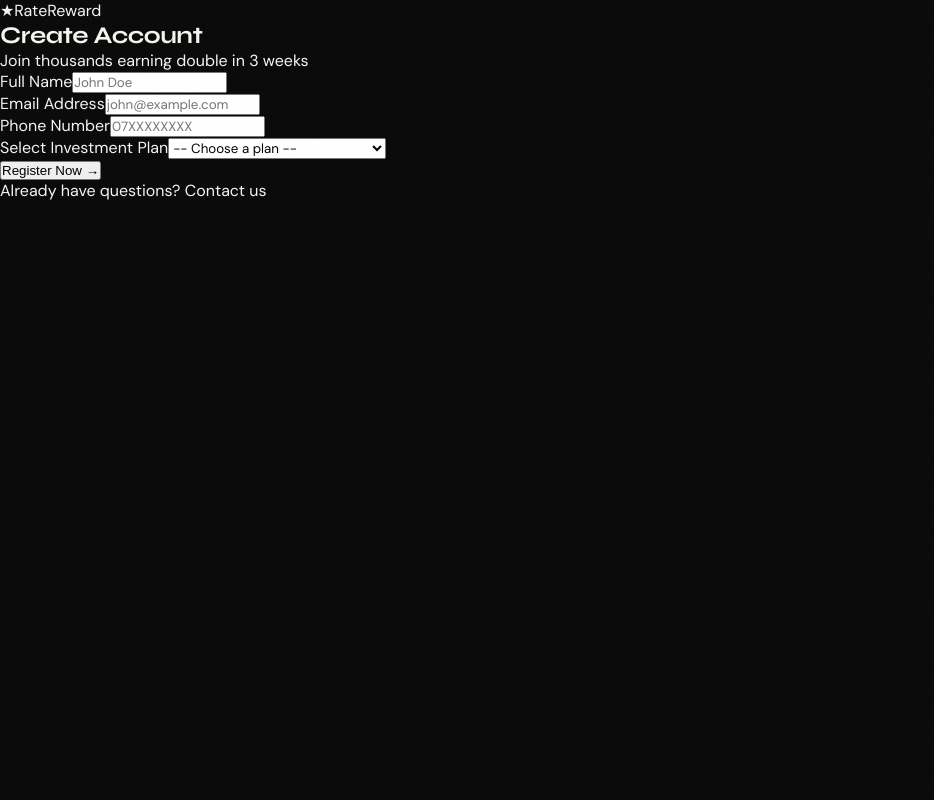
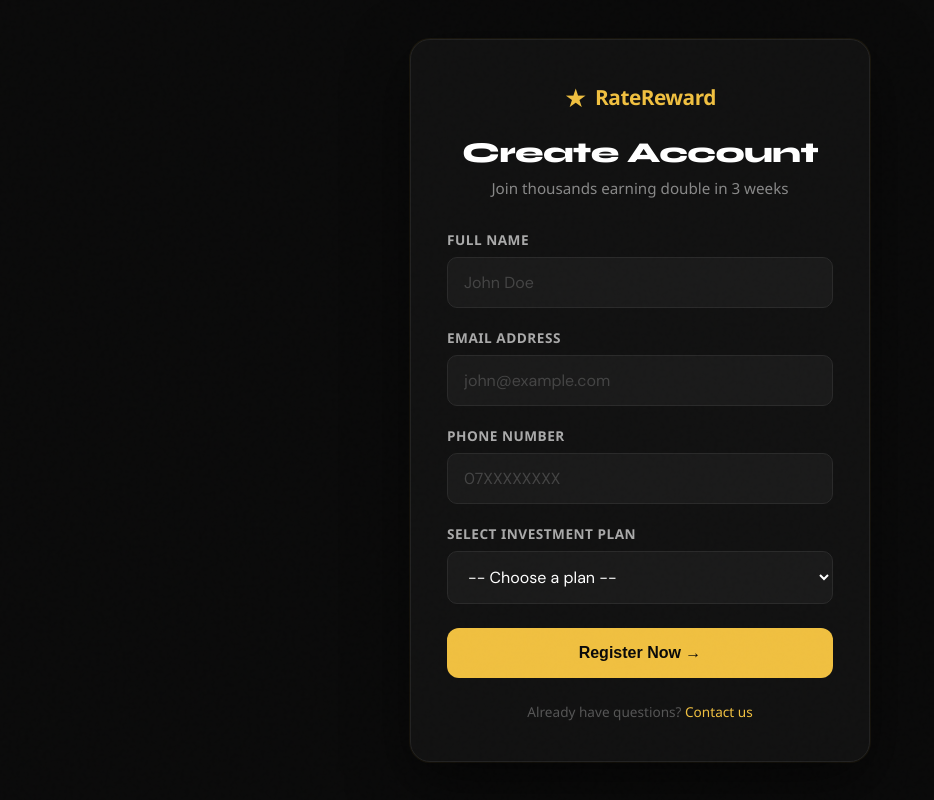
Before and after one commit to mikerodgers670/ratereward, a React (Vite) app in the folder ratereward/: page /register in a window 1280 px wide. Shown: the whole page, without its empty margins (0-934 px from the left). Built offline with nearby package versions, Linux system fonts and the light colour scheme.

Commit message:
Update RegisterPage.css

```diff
--- a/ratereward/src/pages/RegisterPage.css
+++ b/ratereward/src/pages/RegisterPage.css
@@ -1,217 +1,214 @@
-.reg-page {
-  min-height: 100vh;
-  background: var(--bg);
-  position: relative;
-  overflow-x: hidden;
-}
-.reg-glow {
-  position: fixed; top: -200px; right: -200px;
-  width: 600px; height: 600px;
-  background: radial-gradient(circle, rgba(240,192,64,0.08) 0%, transparent 70%);
-  pointer-events: none; z-index: 0;
-}
-.reg-header {
-  position: sticky; top: 0; z-index: 50;
-  display: flex; align-items: center; justify-content: space-between;
-  padding: 18px 24px;
-  background: rgba(10,10,10,0.8);
-  backdrop-filter: blur(20px);
-  border-bottom: 1px solid var(--border);
-}
-.back-btn {
-  width: 40px; height: 40px; border-radius: 50%;
-  background: var(--bg3); border: 1px solid var(--border);
-  color: var(--text); cursor: pointer; display: flex; align-items: center; justify-content: center;
-  transition: all 0.2s;
-}
-.back-btn:hover { background: var(--bg4); border-color: var(--border2); }
-.nav-logo { display: flex; align-items: center; gap: 7px; font-family: 'Syne', sans-serif; font-weight: 700; font-size: 17px; }
-.logo-star { color: var(--gold); font-size: 18px; }
-
-/* PROGRESS */
-.progress-wrap { padding: 24px 24px 0; max-width: 640px; margin: 0 auto; }
-.progress-steps { display: flex; gap: 0; margin-bottom: 12px; overflow-x: auto; padding-bottom: 4px; }
-.prog-step { display: flex; align-items: center; gap: 7px; flex-shrink: 0; padding-right: 20px; }
-.prog-dot {
-  width: 26px; height: 26px; border-radius: 50%;
-  background: var(--bg3); border: 1.5px solid var(--border);
-  display: flex; align-items: center; justify-content: center;
-  font-size: 11px; font-weight: 700; color: var(--text3);
-  transition: all 0.3s;
-}
-.prog-step.active .prog-dot { background: var(--gold); border-color: var(--gold); color: #0a0a0a; }
-.prog-step.done .prog-dot { background: var(--green); border-color: var(--green); color: white; }
-.prog-label { font-size: 12px; color: var(--text3); white-space: nowrap; }
-.prog-step.active .prog-label { color: var(--gold); font-weight: 600; }
-.prog-step.done .prog-label { color: var(--green); }
-.progress-bar { height: 3px; background: var(--bg3); border-radius: 99px; overflow: hidden; }
-.progress-fill { height: 100%; background: linear-gradient(90deg, var(--gold-dim), var(--gold)); border-radius: 99px; transition: width 0.5s cubic-bezier(0.4,0,0.2,1); }
-
-/* FORM CARD */
-.reg-card-wrap { max-width: 640px; margin: 28px auto 60px; padding: 0 24px; position: relative; z-index: 1; }
-.reg-card {
-  background: var(--bg2);
-  border: 1px solid var(--border);
-  border-radius: 24px;
-  padding: 36px;
-}
-.form-step {}
-.form-step h2 { font-size: 26px; font-weight: 800; margin-bottom: 8px; }
-.step-sub { font-size: 14px; color: var(--text2); margin-bottom: 28px; line-height: 1.6; }
-
-/* FIELDS */
-.field { margin-bottom: 18px; }
-.field label { display: block; font-size: 13px; color: var(--text2); margin-bottom: 8px; font-weight: 500; }
-.field input, .field textarea {
-  width: 100%; background: var(--bg3); border: 1px solid var(--border);
-  border-radius: var(--radius-sm); padding: 12px 14px;
-  font-size: 15px; color: var(--text); outline: none;
-  transition: border-color 0.2s; font-family: 'DM Sans', sans-serif;
-}
-.field input:focus, .field textarea:focus { border-color: rgba(240,192,64,0.5); box-shadow: 0 0 0 3px rgba(240,192,64,0.07); }
-.field textarea { resize: vertical; }
-.err { font-size: 12px; color: var(--red); margin-top: 6px; display: block; }
-
-.input-prefix { position: relative; }
-.prefix { position: absolute; left: 14px; top: 50%; transform: translateY(-50%); font-size: 15px; color: var(--text2); pointer-events: none; }
-.input-icon-wrap { position: relative; }
-.eye-btn { position: absolute; right: 12px; top: 50%; transform: translateY(-50%); background: none; border: none; color: var(--text3); cursor: pointer; padding: 4px; }
-.eye-btn:hover { color: var(--text2); }
-
-/* PLAN SELECT */
-.plan-select-grid { display: grid; grid-template-columns: 1fr 1fr; gap: 14px; margin-bottom: 8px; }
-.plan-opt {
-  background: var(--bg3); border: 1.5px solid var(--border);
-  border-radius: var(--radius); padding: 20px 18px;
-  cursor: pointer; text-align: left; transition: all 0.2s;
-  position: relative; color: var(--text);
-}
-.plan-opt:hover { border-color: var(--border2); }
-.plan-opt-active { border-color: var(--gold) !important; background: rgba(240,192,64,0.06) !important; }
-.plan-opt-pop { border-color: rgba(240,192,64,0.3); }
-.pop-pill {
-  position: absolute; top: -10px; left: 50%; transform: translateX(-50%);
-  background: var(--gold); color: #0a0a0a; font-size: 10px; font-weight: 800;
-  padding: 3px 10px; border-radius: 100px; white-space: nowrap;
-  text-transform: uppercase; letter-spacing: 0.06em;
-}
-.plan-opt-top { display: flex; align-items: baseline; justify-content: space-between; margin-bottom: 6px; }
-.plan-opt-amount { font-family: 'Syne', sans-serif; font-size: 22px; font-weight: 800; }
-.plan-opt-badge { font-size: 10px; color: var(--text3); text-transform: uppercase; letter-spacing: 0.06em; }
-.plan-opt-return { font-size: 12px; color: var(--text2); margin-bottom: 12px; }
-.plan-opt-return strong { color: var(--green); }
-.plan-opt-check { color: var(--gold); height: 20px; }
-.plan-note { display: flex; align-items: center; gap: 6px; font-size: 13px; color: var(--text2); margin-top: 12px; }
-.plan-note svg { color: var(--green); flex-shrink: 0; }
-
-/* STARS */
-.stars-wrap { display: flex; gap: 8px; justify-content: center; padding: 16px 0; }
-.star-btn { background: none; border: none; cursor: pointer; color: var(--border2); transition: all 0.15s; padding: 4px; }
-.star-btn:hover { transform: scale(1.15); }
-.star-btn.star-lit { color: var(--gold); }
-.star-btn svg { display: block; }
-.star-label { text-align: center; font-size: 15px; font-weight: 600; color: var(--gold); margin-top: 8px; min-height: 22px; }
-
-/* CODE */
-.code-section { background: var(--bg3); border: 1px solid var(--border); border-radius: var(--radius-sm); padding: 20px; margin-bottom: 8px; }
-.code-label-row { display: flex; align-items: center; justify-content: space-between; margin-bottom: 14px; }
-.code-section-title { font-size: 13px; color: var(--text2); font-weight: 600; }
-.copy-btn {
-  display: flex; align-items: center; gap: 5px;
-  background: var(--bg4); border: 1px solid var(--border);
-  border-radius: 100px; padding: 5px 12px;
-  font-size: 12px; color: var(--text2); cursor: pointer;
-  transition: all 0.2s;
-}
-.copy-btn:hover { background: var(--bg2); color: var(--text); }
-.code-display { display: flex; gap: 6px; justify-content: center; }
-.code-display span {
-  width: 40px; height: 48px;
-  background: var(--bg2); border: 1px solid var(--border2);
-  border-radius: 10px; display: flex; align-items: center; justify-content: center;
-  font-family: 'Syne', monospace; font-size: 20px; font-weight: 800; color: var(--gold);
-}
-.code-hint { font-size: 12px; color: var(--text3); text-align: center; margin-top: 12px; }
-
-.divider {
-  display: flex; align-items: center; gap: 12px; margin: 20px 0;
-  color: var(--text3); font-size: 13px;
-}
-.divider::before, .divider::after { content: ''; flex: 1; height: 1px; background: var(--border); }
-
-.enter-code-section {}
-.otp-row { display: flex; gap: 8px; justify-content: center; margin: 14px 0 8px; }
-.otp-input {
-  width: 46px; height: 54px;
-  background: var(--bg3); border: 1.5px solid var(--border);
-  border-radius: 10px; text-align: center;
-  font-family: 'Syne', sans-serif; font-size: 20px; font-weight: 700; color: var(--text);
-  outline: none; transition: border-color 0.2s;
-  text-transform: uppercase;
-}
-.otp-input:focus { border-color: var(--gold); box-shadow: 0 0 0 3px rgba(240,192,64,0.1); }
-
-/* SUCCESS */
-.success-step { text-align: center; }
-.success-ring {
-  width: 80px; height: 80px; border-radius: 50%;
-  background: rgba(240,192,64,0.12); border: 2px solid rgba(240,192,64,0.3);
-  display: flex; align-items: center; justify-content: center;
-  margin: 0 auto 24px; box-shadow: 0 0 40px rgba(240,192,64,0.15);
-}
-.success-icon { font-size: 36px; color: var(--gold); }
-.success-step h2 { font-size: 28px; margin-bottom: 8px; }
-.summary-card {
-  background: var(--bg3); border: 1px solid var(--border);
-  border-radius: var(--radius-sm); padding: 0 4px;
-  margin: 28px 0; text-align: left;
-}
-.summary-row {
-  display: flex; justify-content: space-between; align-items: center;
-  padding: 13px 16px; border-bottom: 1px solid var(--border);
-  font-size: 14px;
-}
-.summary-row:last-child { border-bottom: none; }
-.summary-row span { color: var(--text2); }
-.summary-row strong { font-weight: 600; }
-.green { color: var(--green) !important; }
-.btn-gold-full {
-  display: flex; align-items: center; justify-content: center; gap: 8px;
-  width: 100%; background: var(--gold); color: #0a0a0a;
-  border: none; border-radius: 100px;
-  padding: 14px; font-size: 15px; font-weight: 700;
-  font-family: 'Syne', sans-serif; cursor: pointer; transition: all 0.2s;
-}
-.btn-gold-full:hover { background: var(--gold-light); transform: translateY(-1px); }
-
-/* NAV */
-.form-nav { margin-top: 28px; }
-.btn-next {
-  display: flex; align-items: center; justify-content: center; gap: 8px;
-  width: 100%; background: var(--gold); color: #0a0a0a;
-  border: none; border-radius: 100px;
-  padding: 14px; font-size: 15px; font-weight: 700;
-  font-family: 'Syne', sans-serif; cursor: pointer; transition: all 0.2s;
-}
-.btn-next:hover { background: var(--gold-light); transform: translateY(-1px); }
-.btn-next:active { transform: scale(0.98); }
-
-@media (max-width: 480px) {
-  .reg-card { padding: 24px 18px; }
-  .plan-select-grid { grid-template-columns: 1fr; }
-  .code-display span { width: 34px; height: 42px; font-size: 17px; }
-  .otp-input { width: 40px; height: 48px; font-size: 18px; }
+* {
+  box-sizing: border-box;
+  margin: 0;
+  padding: 0;
 }
 
-/* ── 5-tier plan grid ───────────────────────────────────────────────── */
-.plan-select-grid-5 {
-  display: grid;
-  grid-template-columns: repeat(auto-fill, minmax(140px, 1fr));
+.rp-container {
+  min-height: 100vh;
+  background: #0a0a0a;
+  display: flex;
+  align-items: center;
+  justify-content: center;
+  padding: 24px 16px;
+  font-family: 'Segoe UI', sans-serif;
+}
+
+.rp-card {
+  background: #111111;
+  border: 1px solid #222;
+  border-radius: 20px;
+  width: 100%;
+  max-width: 460px;
+  padding: 40px 36px;
+  box-shadow: 0 20px 60px rgba(0, 0, 0, 0.6), 0 0 0 1px rgba(240, 192, 64, 0.08);
+}
+
+.rp-header {
+  text-align: center;
+  margin-bottom: 32px;
+}
+
+.rp-logo {
+  display: flex;
+  align-items: center;
+  justify-content: center;
+  gap: 8px;
+  margin-bottom: 20px;
+}
+
+.rp-star {
+  color: #f0c040;
+  font-size: 1.6rem;
+}
+
+.rp-logo-text {
+  color: #f0c040;
+  font-size: 1.3rem;
+  font-weight: 800;
+  letter-spacing: -0.5px;
+}
+
+.rp-header h2 {
+  color: #ffffff;
+  font-size: 1.8rem;
+  font-weight: 800;
+  margin-bottom: 8px;
+}
+
+.rp-header p {
+  color: #888;
+  font-size: 0.95rem;
+}
+
+.rp-error {
+  background: rgba(255, 77, 77, 0.1);
+  border: 1px solid rgba(255, 77, 77, 0.3);
+  color: #ff6b6b;
+  padding: 12px 16px;
+  border-radius: 10px;
+  margin-bottom: 20px;
+  font-size: 0.9rem;
+}
+
+.rp-form {
+  display: flex;
+  flex-direction: column;
+  gap: 20px;
+}
+
+.rp-group {
+  display: flex;
+  flex-direction: column;
+  gap: 8px;
+}
+
+.rp-group label {
+  color: #aaa;
+  font-size: 0.85rem;
+  font-weight: 600;
+  text-transform: uppercase;
+  letter-spacing: 0.5px;
+}
+
+.rp-group input,
+.rp-group select {
+  background: #1a1a1a;
+  border: 1px solid #2a2a2a;
+  border-radius: 10px;
+  padding: 14px 16px;
+  color: #ffffff;
+  font-size: 1rem;
+  outline: none;
+  transition: border-color 0.2s;
+  width: 100%;
+}
+
+.rp-group input::placeholder {
+  color: #444;
+}
+
+.rp-group input:focus,
+.rp-group select:focus {
+  border-color: #f0c040;
+  box-shadow: 0 0 0 3px rgba(240, 192, 64, 0.1);
+}
+
+.rp-group select option {
+  background: #1a1a1a;
+  color: white;
+}
+
+.rp-plan-preview {
+  background: #1a1a1a;
+  border: 1px solid rgba(240, 192, 64, 0.2);
+  border-radius: 12px;
+  padding: 16px 20px;
+  display: flex;
+  flex-direction: column;
   gap: 10px;
 }
-.plan-opt-desc {
-  font-size: 11px;
-  color: var(--text3);
+
+.rp-plan-row {
+  display: flex;
+  justify-content: space-between;
+  align-items: center;
+  color: #888;
+  font-size: 0.95rem;
+}
+
+.gold {
+  color: #f0c040;
+  font-weight: 700;
+}
+
+.rp-btn {
+  background: #f0c040;
+  color: #0a0a0a;
+  border: none;
+  border-radius: 12px;
+  padding: 16px;
+  font-size: 1rem;
+  font-weight: 800;
+  cursor: pointer;
+  transition: background 0.2s, transform 0.1s;
   margin-top: 4px;
-  margin-bottom: 4px;
 }
+
+.rp-btn:hover {
+  background: #ffd444;
+  transform: translateY(-1px);
+}
+
+.rp-btn:disabled {
+  background: #444;
+  color: #666;
+  cursor: not-allowed;
+  transform: none;
+}
+
+.rp-footer-text {
+  text-align: center;
+  color: #555;
+  font-size: 0.85rem;
+  margin-top: 24px;
+}
+
+.rp-footer-text a {
+  color: #f0c040;
+  text-decoration: none;
+}
+
+/* Success card */
+.success-card {
+  text-align: center;
+  padding: 60px 36px;
+}
+
+.success-icon {
+  font-size: 3rem;
+  margin-bottom: 20px;
+}
+
+.success-card h2 {
+  color: #ffffff;
+  font-size: 1.6rem;
+  font-weight: 800;
+  margin-bottom: 16px;
+}
+
+.success-card p {
+  color: #888;
+  margin-bottom: 10px;
+  font-size: 0.95rem;
+  line-height: 1.6;
+}
+
+.success-card strong {
+  color: #fff;
+}
+
+.success-card .rp-btn {
+  margin-top: 28px;
+  width: 100%;
+}
```
